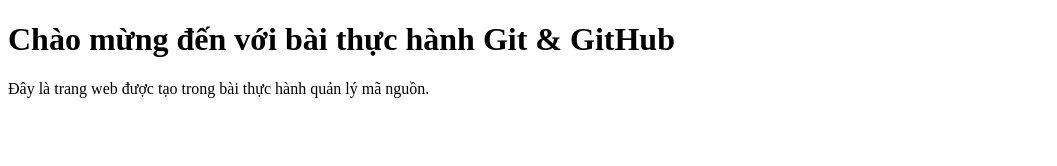
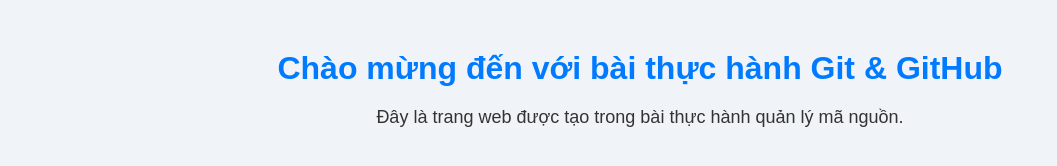
Before and after one commit to Truc0987/ThucHanhGIT_1822040010, a plain HTML site: page index.html in a window 1280 px wide. Shown: the whole page, without its empty margins (0-1057 px from the left). Drawn offline with Linux system fonts and the light colour scheme.

Commit message:
Add basic website interface with CSS

```diff
--- a/index.html
+++ b/index.html
@@ -4,6 +4,7 @@
     <meta charset="UTF-8">
     <meta name="viewport" content="width=device-width, initial-scale=1.0">
     <title>Thực hành Git & GitHub</title>
+    <link rel="stylesheet" href="style.css">
 </head>
 <body>
 
--- /dev/null
+++ b/style.css
@@ -0,0 +1,22 @@
+* {
+    margin: 0;
+    padding: 0;
+    box-sizing: border-box;
+}
+
+body {
+    font-family: Arial, sans-serif;
+    background-color: #f0f4f8;
+    text-align: center;
+    padding: 50px;
+}
+
+h1 {
+    color: #007bff;
+    margin-bottom: 20px;
+}
+
+p {
+    color: #333;
+    font-size: 18px;
+}
```
